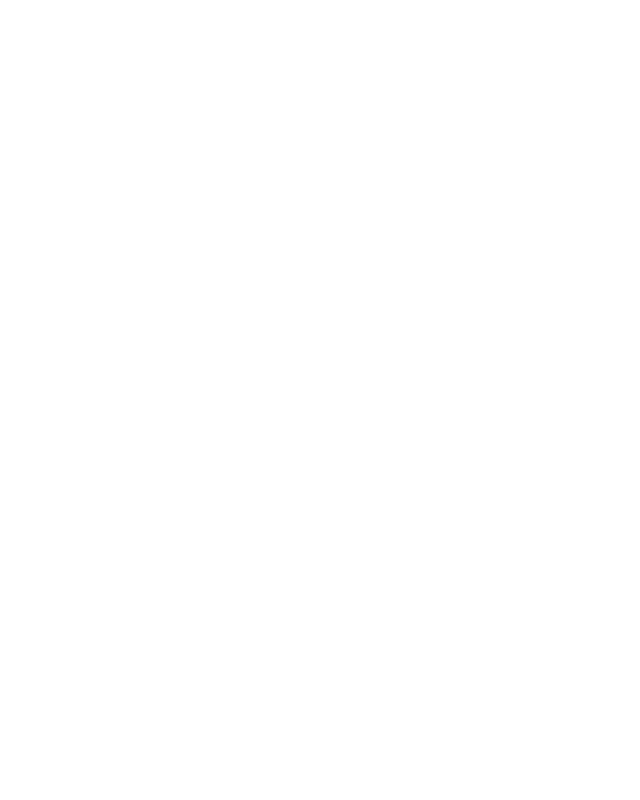
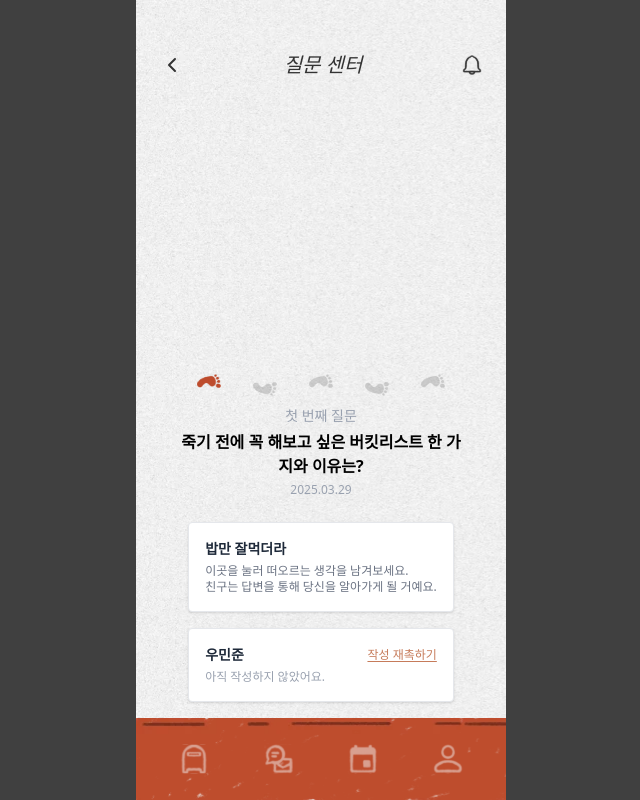
Before and after one commit to MeetCarrier/MeetCarrier-Front, a React (Vite) app: page /survey/1 in a window 1280 px wide. Before the commit this address had no page. Shown: the whole page, without its empty margins (319-959 px from the left). Built offline with nearby package versions, Linux system fonts and the light colour scheme; a web font is replaced by a local one.

Commit message:
✨설문 방 내부 구조 구현

```diff
--- a/src/App.tsx
+++ b/src/App.tsx
@@ -5,6 +5,8 @@ import Hobby from "./pages/Hobby";
 import SurveyQ from "./pages/SurveyQ";
 import RangeSetting from "./pages/RangeSetting";
 import ChatListPage from "./pages/Chat/ChatListPage";
+import SurveyPage from "./pages/Chat/SurveyPage";
+
 import { BrowserRouter, Route, Routes } from "react-router-dom";
 import { Provider } from "react-redux";
 import { store } from "./Utils/store";
@@ -21,6 +23,7 @@ function App() {
             <Route path="MeetCenter" element={<MeetCenter />} />
             <Route path="RangeSetting" element={<RangeSetting />} />
             <Route path="chat" element={<ChatListPage />} />
+            <Route path="survey/:surveyId" element={<SurveyPage />} />
           </Route>
         </Routes>
       </BrowserRouter>
--- /dev/null
+++ b/src/pages/Chat/SurveyPage.tsx
@@ -0,0 +1,67 @@
+import { useNavigate } from "react-router-dom";
+import { ChevronLeft, MoreVertical } from "lucide-react";
+import stamp from "../../assets/img/stamp.svg"; // 발자국 스탬프
+import bell_default from "../../assets/img/icons/NavIcon/bell_default.svg";
+
+import NavBar from "../../components/NavBar";
+import FootPrintCheck from "./components/FootPrintCheck";
+
+function SurveyPage() {
+  const navigate = useNavigate();
+
+  return (
+    <>
+      <NavBar />
+      <div className="w-[90%] max-w-md flex flex-col items-center space-y-3 mb-4">
+        {/* 상단 헤더 */}
+        <div className="absolute top-[50px] left-0 right-0 px-6 flex items-center justify-between text-[#333333]">
+          <ChevronLeft className="w-6 h-6" onClick={() => navigate(-1)} />
+          <p className="text-[20px] font-MuseumClassic_L italic">질문 센터</p>
+          <img
+            src={bell_default}
+            alt="bell_default"
+            className="w-[20px] h-[20px]"
+          />
+        </div>
+
+        {/* 발자국 스탬프 컴포넌트 */}
+        <FootPrintCheck currentStep={1} />
+
+        {/* 질문 박스 */}
+        <div className="px-6 text-center space-y-1 mb-6">
+          <p className="text-sm text-gray-400">첫 번째 질문</p>
+          <p className="text-md font-semibold">
+            죽기 전에 꼭 해보고 싶은 버킷리스트 한 가지와 이유는?
+          </p>
+          <p className="text-xs text-gray-400">2025.03.29</p>
+        </div>
+
+        {/* 답변 영역 */}
+        <div className="px-6 space-y-4">
+          {/* 내 답변 */}
+          <div className="bg-white rounded p-4 shadow-sm border border-gray-200">
+            <p className="text-sm font-semibold text-gray-800">밥만 잘먹더라</p>
+            <p className="text-xs text-gray-500 mt-1">
+              이곳을 눌러 떠오르는 생각을 남겨보세요.
+              <br />
+              친구는 답변을 통해 당신을 알아가게 될 거예요.
+            </p>
+          </div>
+
+          {/* 상대 답변 */}
+          <div className="bg-white rounded p-4 shadow-sm border border-gray-200">
+            <div className="flex justify-between items-center mb-1">
+              <p className="text-sm font-semibold text-gray-800">우민준</p>
+              <p className="text-xs text-[#C67B5A] underline underline-offset-2 cursor-pointer">
+                작성 재촉하기
+              </p>
+            </div>
+            <p className="text-xs text-gray-400">아직 작성하지 않았어요.</p>
+          </div>
+        </div>
+      </div>
+    </>
+  );
+}
+
+export default SurveyPage;
--- /dev/null
+++ b/src/pages/Chat/components/FootPrintCheck.tsx
@@ -0,0 +1,35 @@
+import React from "react";
+import stamp from "../../../assets/img/stamp.svg"; // 발자국 스탬프
+import activeFoot from "../../../assets/img/survey/footprint_red.svg";
+import inactiveFoot from "../../../assets/img/survey/footprint_gray.svg";
+
+interface FootPrintCheckProps {
+  currentStep: number; // 1부터 시작
+}
+
+const FootPrintCheck: React.FC<FootPrintCheckProps> = ({ currentStep }) => {
+  const totalSteps = 5;
+
+  return (
+    <div className="flex justify-center items-end mt-4">
+      {Array.from({ length: totalSteps }, (_, idx) => {
+        const step = idx + 1;
+        const isActive = step <= currentStep;
+        const isEven = step % 2 === 0;
+
+        return (
+          <img
+            key={step}
+            src={isActive ? activeFoot : inactiveFoot}
+            alt={`foot-${step}`}
+            className={`w-6 h-6 mx-4 ${
+              isEven ? "scale-y-[-1] translate-y-1.5" : ""
+            }`}
+          />
+        );
+      })}
+    </div>
+  );
+};
+
+export default FootPrintCheck;
```
Also changed, not shown: src/assets/img/survey/footprint_gray.svg (added), src/assets/img/survey/footprint_red.svg (added), src/pages/Chat/AskPage.tsx (deleted).
